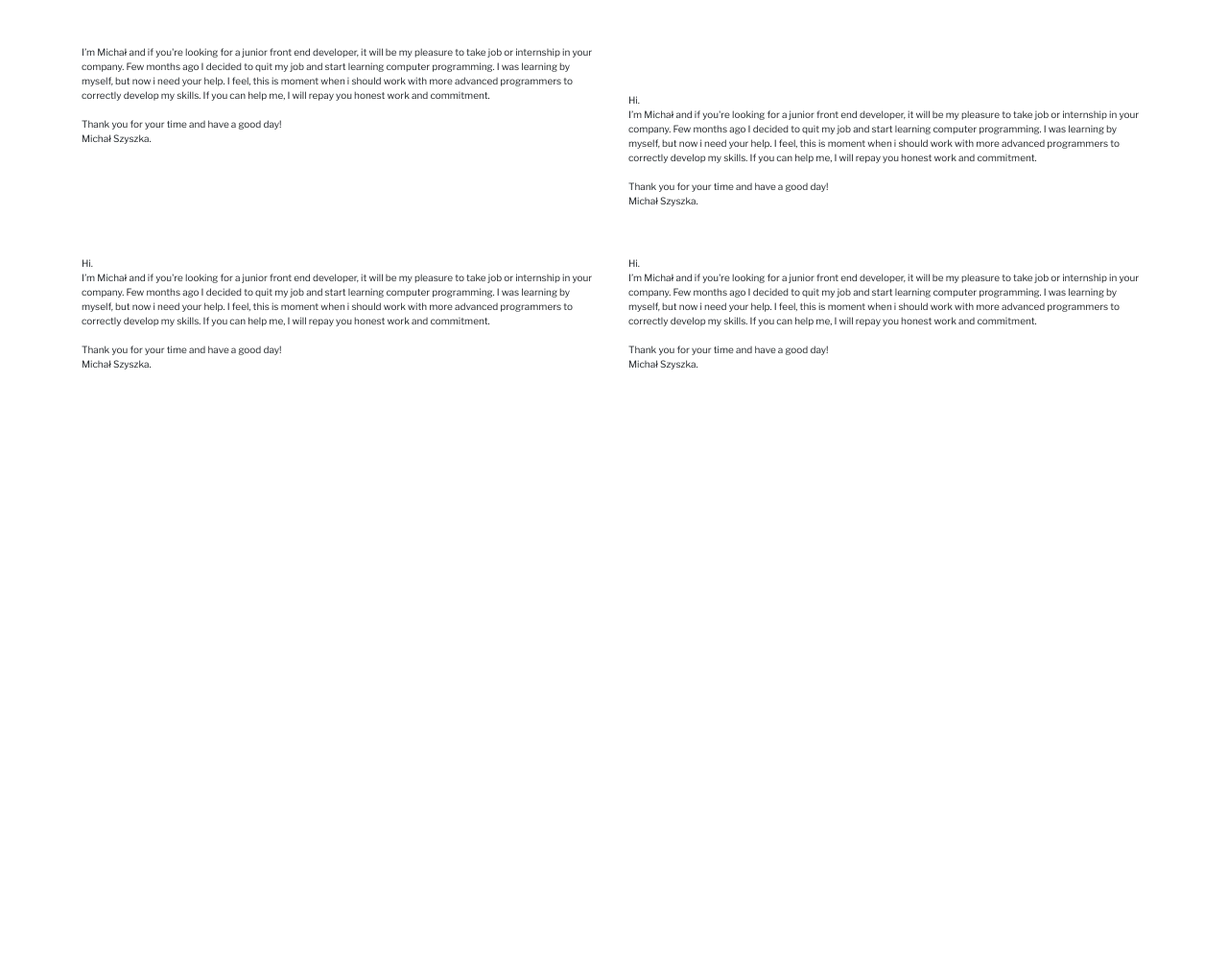
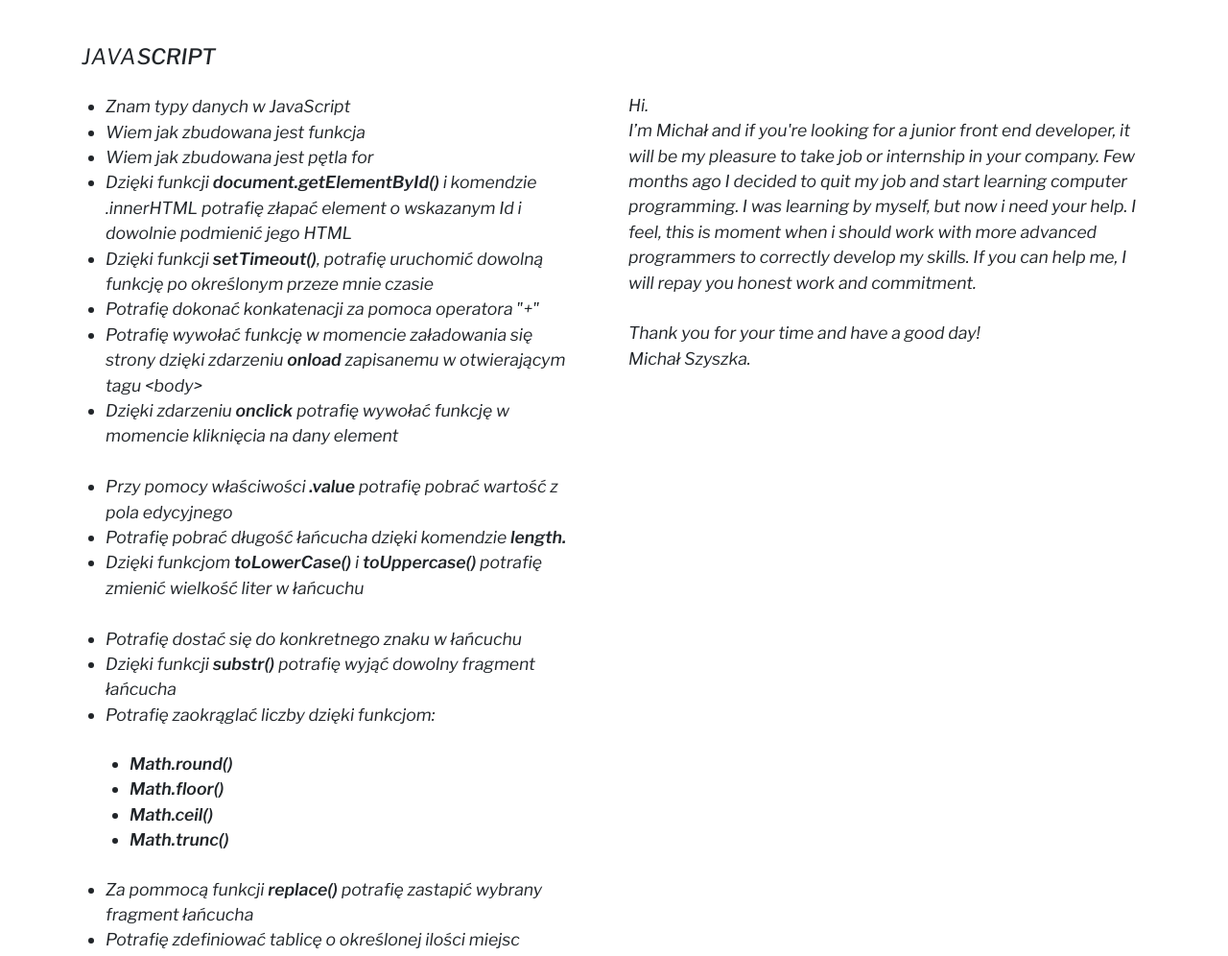
Before and after one commit to mszyszka/Curriculum-Vitae, a plain HTML site: page index.html in a window 1280 px wide. Shown: the part 411-1407 px from the top of the page at 96% size. Before the commit the page ends 800 px from the top, so only its background shows below. Drawn offline with nearby package versions, Linux system fonts and the light colour scheme.

Commit message:
I added img for language switch and js ul

```diff
--- a/css/style.css
+++ b/css/style.css
@@ -91,6 +91,10 @@ nav .navMenu {
     text-align: center;
     display: none;
     opacity: 0;
+    -webkit-box-shadow: 0px 8px 5px -5px rgba(0,0,0,0.75);
+-moz-box-shadow: 0px 8px 5px -5px rgba(0,0,0,0.75);
+box-shadow: 0px 8px 5px -5px rgba(0,0,0,0.75);
+    padding-bottom: 50px;
 }
 
 nav .navMenu.navOpen {
@@ -136,9 +140,21 @@ nav ul li a:active {
 #plFlag {
     max-width: 80px;
     float: left;
+    display: inline-block;
+    position: relative;
+    left: 108px;
+    margin-top: 20px;
 }
 #gbFlag {
-    max-width: 80px;
+    max-width: 85px;
+    display: inline-block;
+    position: relative;
+    right: 0px;
+    margin-top: 20px;
+}
+
+nav ul li:last-child {
+/*    margin-top: 50px;*/
 }
 
 
@@ -175,12 +191,22 @@ nav ul li a:active {
 
 #skills {
     margin-top: 50px;
+    font-size: 1.1rem;
+    font-style: italic;
 }
 
 .html, .css, .tech {
     margin-top: 50px;
 }
 
+#skills h1 {
+    font-size: 1.4rem;
+}
+
+#skills ul {
+    list-style-type: disc;
+    padding: 25px;
+}
 /*////////////////////////////////////////end///////////////////////////////////*/
 
 
--- a/index.html
+++ b/index.html
@@ -32,8 +32,8 @@
                     <li><a href="#">Technologie</a></li>
                     <li><a href="#">Portfolio</a></li>
                     <li><a href="#">GitHub</a></li>
-                    <li><a href="#"><img src="img/flaga-polski.jpg" id="plFlag"></a></li>
-                    <li><a href="#"><img src="img/flaga-wielkiej-brytanie.jpg" id="gbFlag"></a></li>
+                    <li id="plFlag"><a href="#"><img src="img/flaga-polski.jpg" ></a></li>
+                    <li id="gbFlag"><a href="#"><img src="img/flaga-wielkiej-brytanie.jpg" ></a></li>
                 </ul>
             </nav>
         </section>
@@ -60,8 +60,34 @@
             <div class="row">
                 <div class="col-sm-12 col-md-6">
                     <article class="js">
-                        I’m Michał and if you're looking for a junior front end developer, it will be my pleasure to take job or internship in your company. Few months ago I decided to quit my job and start learning computer programming. I was learning by myself, but now i need your help. I feel, this is moment when i should work with more advanced programmers to correctly develop my skills. If you can help me, I will repay you honest work and commitment.<br/><br/>
-                                Thank you for your time and have a good day!<br/>Michał Szyszka.
+                        <h1><span>JAVA</span>SCRIPT</h1><br/>
+                            <ul>
+                                <li>Znam typy danych w JavaScript</li>
+                                <li>Wiem jak zbudowana jest funkcja</li>
+                                <li>Wiem jak zbudowana jest pętla for</li>
+                                <li>Dzięki funkcji <strong>document.getElementById()</strong> i komendzie .innerHTML potrafię złapać element o wskazanym Id i dowolnie podmienić jego HTML</li>
+                                <li>Dzięki funkcji <strong>setTimeout()</strong>, potrafię uruchomić dowolną funkcję po określonym przeze mnie czasie</li>
+                                <li>Potrafię dokonać konkatenacji za pomoca operatora "+"</li>
+                                <li>Potrafię wywołać funkcję w momencie załadowania się strony dzięki zdarzeniu <strong>onload</strong> zapisanemu w otwierającym tagu &lt;body&gt;</li>
+                                <li>Dzięki zdarzeniu <strong>onclick</strong> potrafię wywołać funkcję w momencie kliknięcia na dany element</li>
+                                <br />
+                                <li>Przy pomocy właściwości <strong>.value</strong> potrafię pobrać wartość z pola edycyjnego</li>
+                                <li>Potrafię pobrać długość łańcucha dzięki komendzie <strong>length.</strong></li>
+                                <li>Dzięki funkcjom <strong>toLowerCase()</strong> i <strong>toUppercase()</strong> potrafię zmienić wielkość liter w łańcuchu</li>
+                                <br />
+                                <li>Potrafię dostać się do konkretnego znaku w łańcuchu</li>
+                                <li>Dzięki funkcji <strong>substr()</strong> potrafię wyjąć dowolny fragment łańcucha</li>
+                                <li>Potrafię zaokrąglać liczby dzięki funkcjom:
+                                    <ul>
+                                        <li><strong>Math.round()</strong></li>
+                                        <li><strong>Math.floor()</strong></li>
+                                        <li><strong>Math.ceil()</strong></li>
+                                        <li><strong>Math.trunc()</strong></li>
+                                    </ul>
+                                </li>
+                                <li>Za pommocą funkcji <strong>replace()</strong> potrafię zastapić wybrany fragment łańcucha</li>
+                                <li>Potrafię zdefiniować tablicę o określonej ilości miejsc</li>
+                            </ul>
                     </article>
                 </div>
                 <div class="col-sm-12 col-md-6">
```
